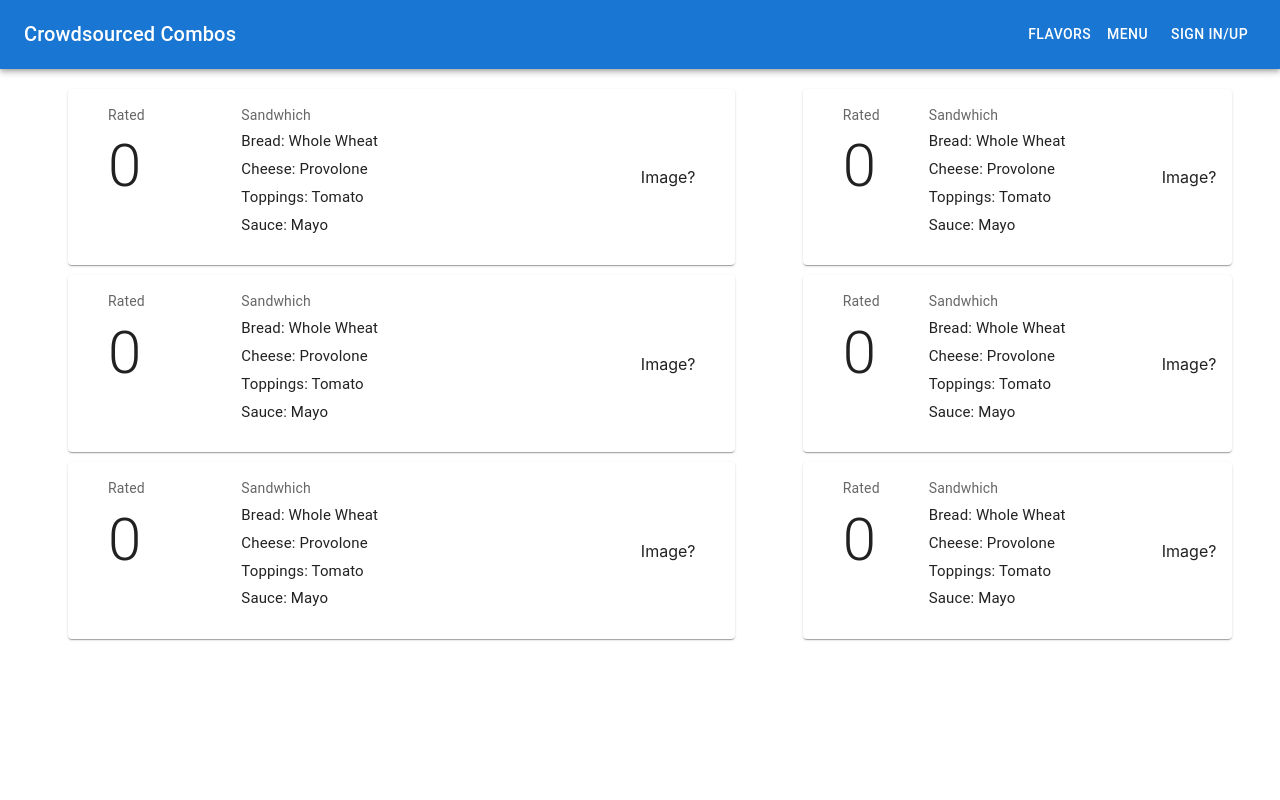
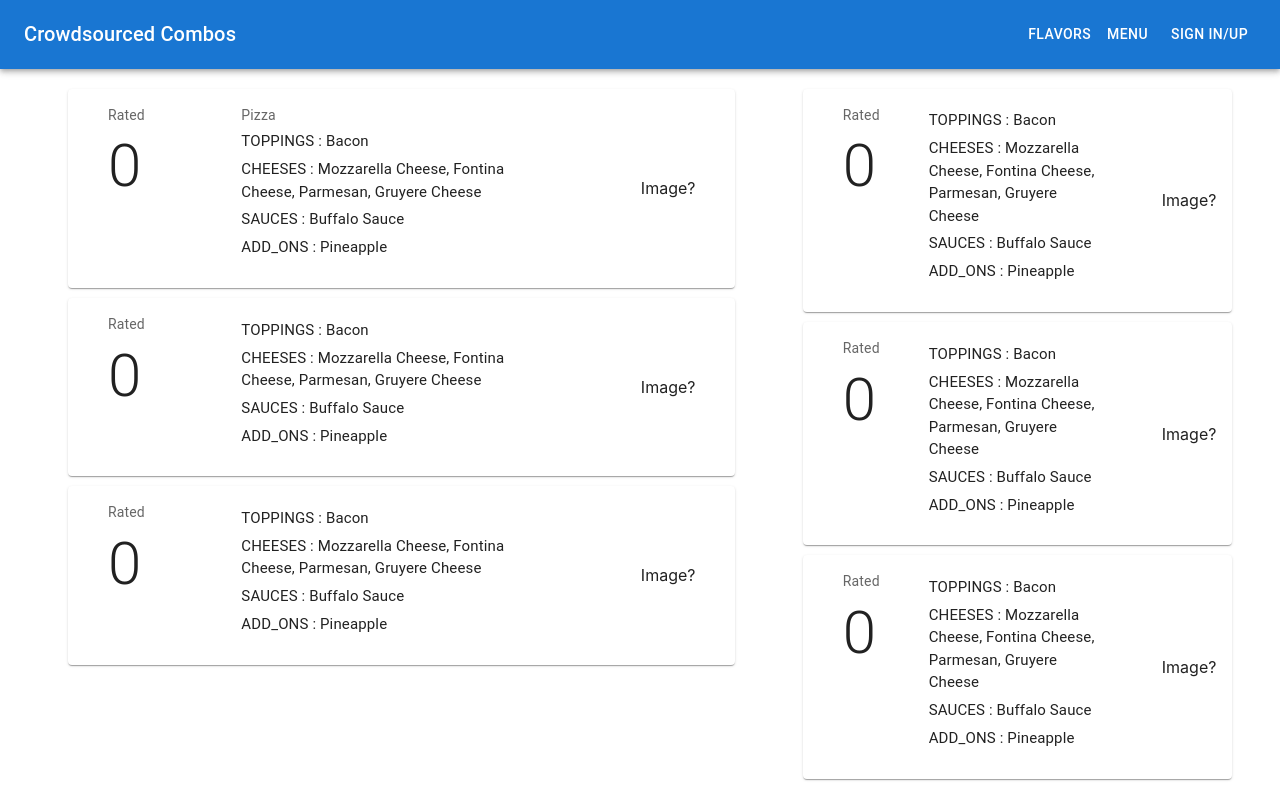
Before and after one commit to CroudsourcedCombos/main, a Next.js app in the folder frontend/: page /signed-out in a window 1280 px wide. Built offline with nearby package versions, Linux system fonts and the light colour scheme.

Commit message:
did some data implementation on the ReviewCard component

```diff
--- a/frontend/components/reviewcard.js
+++ b/frontend/components/reviewcard.js
@@ -8,16 +8,48 @@ import Typography from '@mui/material/Typography';
 import { Container } from '@mui/material';
 import Avatar from "@mui/material/Avatar";
 
-const bull = (
-  <Box
-    component="span"
-    sx={{ display: 'inline-block', mx: '2px', transform: 'scale(0.8)' }}
-  >
-    •
-  </Box>
-);
+const Pizza = {
+  TOPPINGS: [
+    'Bacon',
+    'Black Forest Ham',
+    'Grilled Rosemary Chicken Breast',
+    'Italian Sausage',
+    'Pepperoni',
+    'Smoked Salmon',
+    'Vegan Sausage',
+    'None',
+  ],
+  CHEESES: [
+    'Mozzarella Cheese',
+    'Mozzarella Cheese, Fontina Cheese, Parmesan, Gruyere Cheese',
+    'Vegan Mozzarella Cheese',
+    'No Cheese',
+  ],
+  SAUCES: [
+    'BBQ Sauce',
+    'Bechamel Sauce',
+    'Buffalo Sauce',
+    'Dill & Shallot Cream Cheese',
+    'Pesto Sauce',
+    'Smoked Tomato Sauce',
+    'Spicy Marinara Sauce',
+    'No Sauce',
+  ],
+  ADD_ONS: [
+    'Basil',
+    'Mixed Peppers',
+    'Mushroom',
+    'Pineapple',
+    'Ranch Dressing',
+    'Red Onion',
+    'Sliced Black Olives',
+    'Sliced Jalapeño',
+    'Tomato',
+  ],
+}
 
-export default function ReviewCard() {
+
+export default function ReviewCard(props) {
     const [Rating, setRating] = React.useState(0);
     const [Category, setCategory] = React.useState("Sandwhich");
     const [Ingredients, setIngredients] = React.useState([])
@@ -37,20 +69,14 @@ export default function ReviewCard() {
       <Container sx = {{width: "60%"}}>
           <CardContent>
             <Typography sx={{ fontSize: 14 }} color="text.secondary" gutterBottom>
-                {Category}
+                {props.type}
             </Typography>
-            <Typography sx={{ fontSize: 15 }} color="text.primary" gutterBottom>
-                Bread: Whole Wheat
-            </Typography>
-            <Typography sx={{ fontSize: 15 }} color="text.primary" gutterBottom>
-                Cheese: Provolone
-            </Typography>
-            <Typography sx={{ fontSize: 15 }} color="text.primary" gutterBottom>
-                Toppings: Tomato
-            </Typography>
-            <Typography sx={{ fontSize: 15 }} color="text.primary" gutterBottom>
-                Sauce: Mayo
-            </Typography>
+
+            {Object.entries(Pizza).map((ingredient, choice) => (
+              <Typography sx={{ fontSize: 15 }} color="text.primary" gutterBottom>
+                {ingredient[0]} : {ingredient[1][choice]}
+              </Typography>
+            ))}
           </CardContent>
       </Container>
       <Container sx = {{width: "20%", display: "flex", alignItems: "center", justifyContent: "center"}}>
--- a/frontend/pages/signed-out.js
+++ b/frontend/pages/signed-out.js
@@ -24,7 +24,7 @@ import { Button, Container } from "@mui/material";
 import { useState } from "react";
 import CheckboxesGroup from "../components/foodCheckboxes";
 import { Box } from "@mui/system";
-import  ReviewCard  from "../components/reviewcard";
+import  ReviewCard  from "../components/reviewcard.js";
 
 export default function SignedOut() {
   const [value, setValue] = useState(2);
@@ -41,7 +41,7 @@ export default function SignedOut() {
         <ResponsiveAppBar></ResponsiveAppBar>
         <Container maxWidth = "xl" sx = { {display: "flex", justifyContent: "space-between"}}>
                 <Container sx = { { width: "60%", margin: "10px"}}>
-                    <ReviewCard></ReviewCard>
+                    <ReviewCard type = "Pizza" ></ReviewCard>
                     <ReviewCard></ReviewCard>
                     <ReviewCard></ReviewCard>
                 </Container>
```
